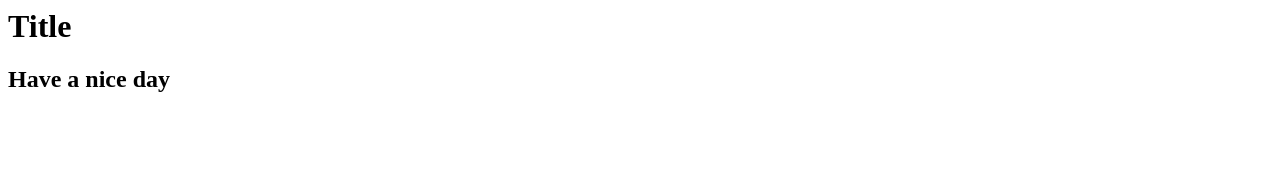
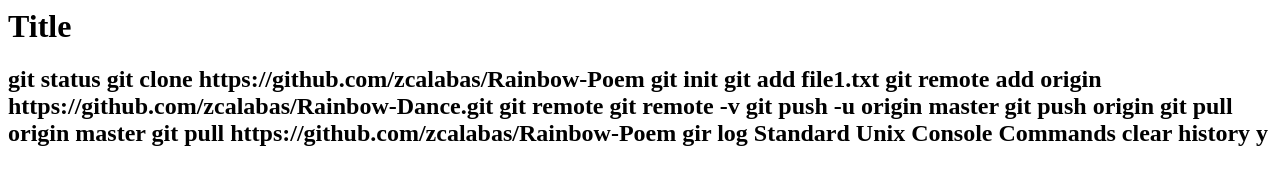
Before and after one commit to zcalabas/PoemWebsite, a plain HTML site: page index.html in a window 1280 px wide. Drawn offline with Linux system fonts and the light colour scheme.

Commit message:
Added git commands

```diff
--- a/index.html
+++ b/index.html
@@ -2,7 +2,34 @@
 <body>
 <h1> Title</h1>
 
-<h2> Have a nice day</h2>
+<h2>
+  git status
+
+git clone https://github.com/zcalabas/Rainbow-Poem
+
+git init
+
+git add file1.txt
+
+git remote add origin https://github.com/zcalabas/Rainbow-Dance.git
+
+git remote
+git remote -v
+
+git push -u origin master
+git push origin
+
+
+git pull origin master
+git pull https://github.com/zcalabas/Rainbow-Poem
+gir log
+
+
+Standard Unix Console Commands
+clear
+history
+
+y</h2>
 
 </body>
 </html>
```
